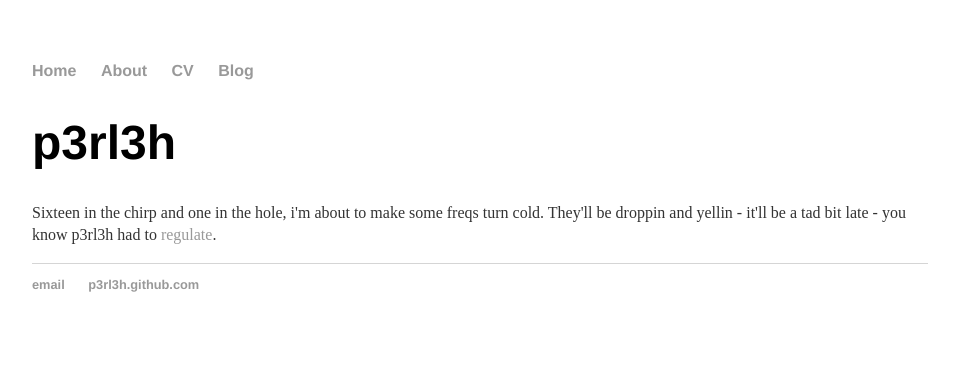
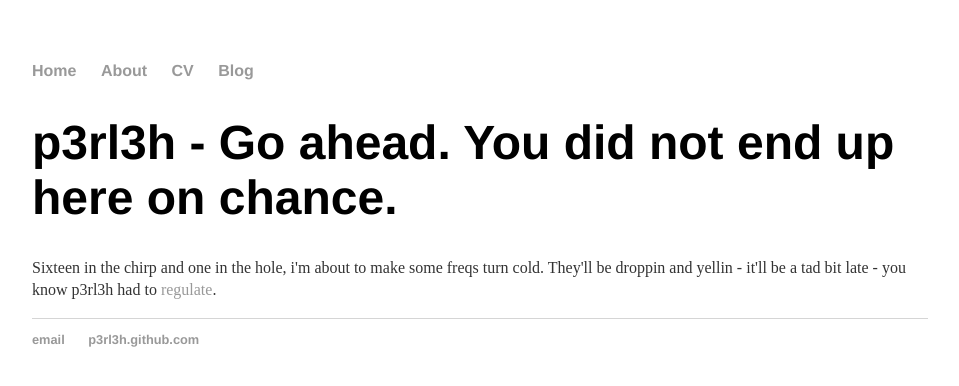
Before and after one commit to p3rl3h/p3rl3h, a Jekyll site: the page built from index.html, in a window 1280 px wide. Shown: the top 386 px of the page, without its empty margins (160-1119 px from the left). Built offline with Jekyll 4.4.1, drawn with Linux system fonts in a browser that asks for light colours.

Commit message:
Update index.html

```diff
--- a/index.html
+++ b/index.html
@@ -3,6 +3,6 @@ layout: default
 title: p3rl3h - Go ahead. You did not end up here on chance.
 ---
 <div class="blurb">
-	<h1>p3rl3h</h1>
+	<h1>p3rl3h - Go ahead. You did not end up here on chance.</h1>
 	<p>Sixteen in the chirp and one in the hole, i'm about to make some freqs turn cold. They'll be droppin and yellin - it'll be a tad bit late - you know p3rl3h had to <a href="/about">regulate</a>.</p>
 </div><!-- /.blurb -->
```
